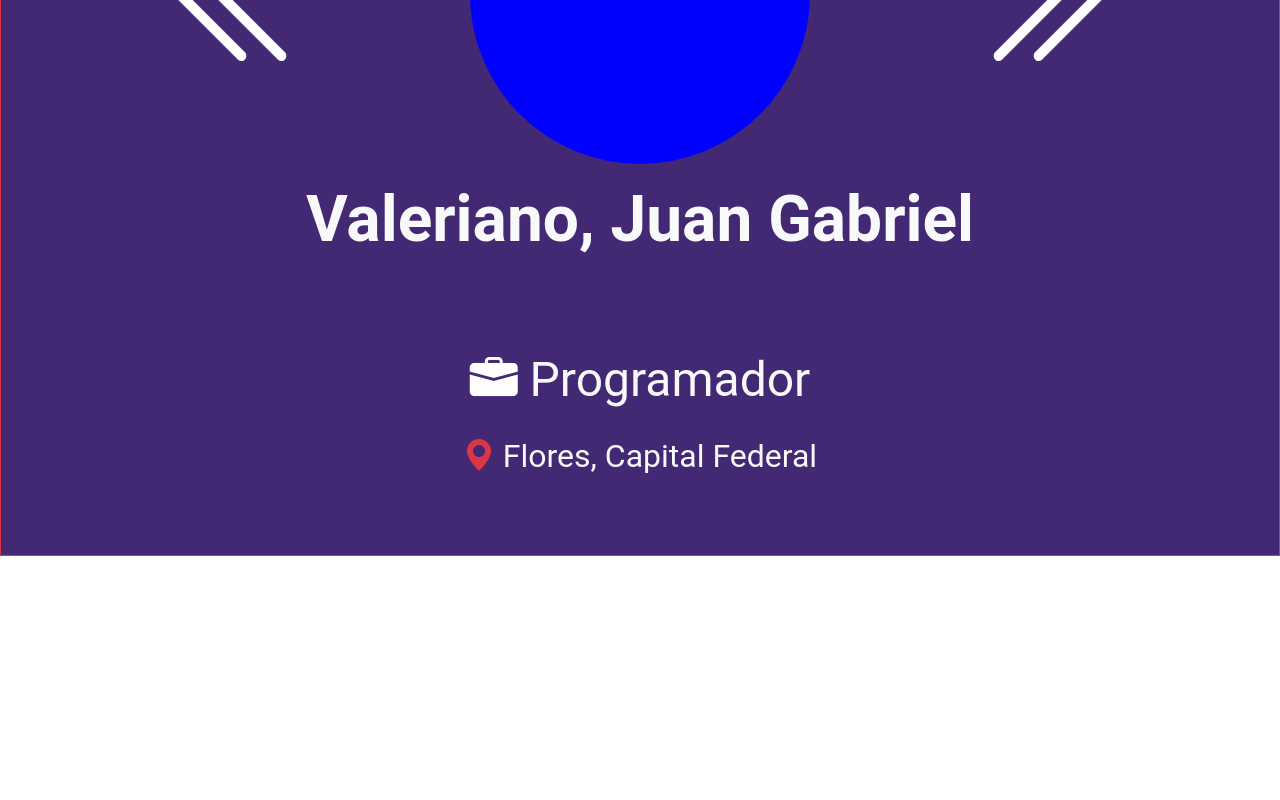
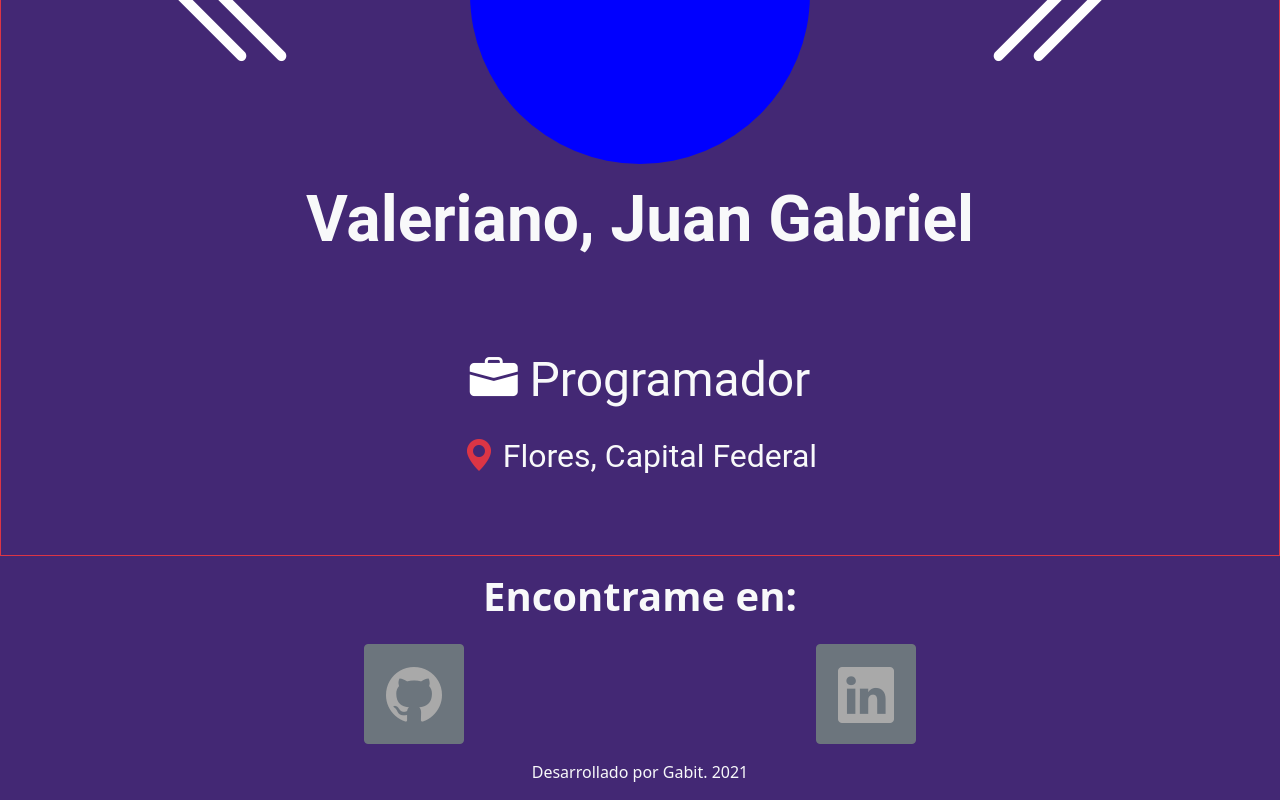
Before and after one commit to gabit690/web-portfolio, a React app: page / in a window 1280 px wide. Shown: the part 244-1044 px from the top of the page. Before the commit the page ends 800 px from the top, so only its background shows below. Built offline with nearby package versions, Linux system fonts and the light colour scheme.

Commit message:
Estilos iniciales del Componente Contacto

```diff
--- /dev/null
+++ b/src/components/Copyright/Copyright.js
@@ -0,0 +1,20 @@
+import React, { Fragment } from 'react';
+
+import 'bootstrap/dist/css/bootstrap.min.css';
+
+const Copyright = ({content, year}) => {
+  return (
+    <Fragment>
+      <p className="
+       text-light
+       text-center
+       pb-3
+       my-0"
+      >
+        {content + '. ' + year}
+      </p>
+    </Fragment>
+  );
+};
+
+export default Copyright;
--- /dev/null
+++ b/src/components/LinkButton/LinkButton.css
@@ -0,0 +1,9 @@
+.social-link {
+  width: 100px;
+  height: 100px;
+}
+
+.social-link i {
+  font-size: 3.5rem;
+  color: darkgray;
+}
--- /dev/null
+++ b/src/components/LinkButton/LinkButton.js
@@ -0,0 +1,26 @@
+import React from 'react';
+
+import 'bootstrap/dist/css/bootstrap.min.css';
+import 'bootstrap-icons/font/bootstrap-icons.css';
+
+import './LinkButton.css';
+
+const LinkButton = ({id, icon, url}) => {
+
+  function handleClick() {
+    window.open(url);
+  }
+
+  return (
+    <button
+     id={id}
+     title={id}
+     onClick={handleClick}
+     className="social-link btn btn-secondary"
+    >
+      <i className={icon}></i>
+    </button>
+  );
+};
+
+export default LinkButton;
--- a/src/containers/App/App.js
+++ b/src/containers/App/App.js
@@ -1,6 +1,7 @@
 import React from 'react';
 
 import Intro from '../Intro/Intro';
+import Contact from '../Contact/Contact';
 
 import './App.css'
 
@@ -8,6 +9,7 @@ const App = () => {
   return (
     <div id="app-container">
       <Intro />
+      <Contact />
     </div>
   );
 }
--- /dev/null
+++ b/src/containers/Contact/Contact.css
@@ -0,0 +1,3 @@
+#contact-container {
+  background-color: #432874;
+}
--- a/src/containers/Contact/Contact.js
+++ b/src/containers/Contact/Contact.js
@@ -0,0 +1,42 @@
+import React from 'react';
+
+import LinkButton from '../../components/LinkButton/LinkButton';
+import Copyright from '../../components/Copyright/Copyright';
+
+import './Contact.css';
+
+const Contact = () => {
+  return (
+    <div id="contact-container" className="container-fluid">
+      <h2
+       className="
+        text-light
+        text-center
+        fs-1
+        fw-bolder
+        py-3
+        "
+      >
+        Encontrame en:
+      </h2>
+      <ul
+       id="social-links-container"
+       className="
+        mx-0
+        px-0
+        d-flex
+        justify-content-evenly
+        "
+      >
+        <LinkButton id="github" icon="bi bi-github" url="https://github.com/gabit690" />
+        <LinkButton id="linkedin" icon="bi bi-linkedin" url="https://linkedin.com/in/jg-valeriano" />
+      </ul>
+      <Copyright
+       content="Desarrollado por Gabit"
+       year={(new Date()).getFullYear()}
+      />
+    </div>
+  )
+};
+
+export default Contact;
```
